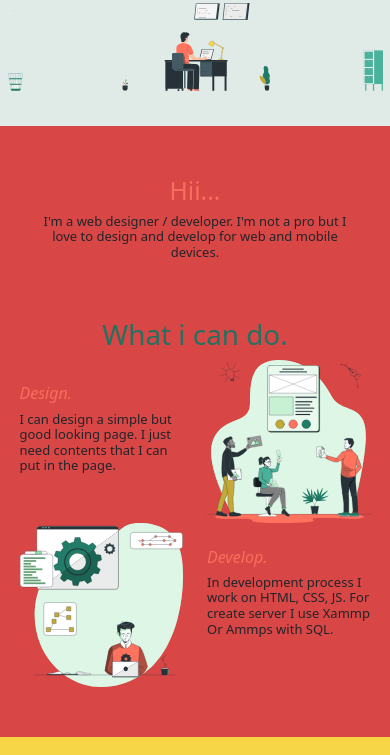
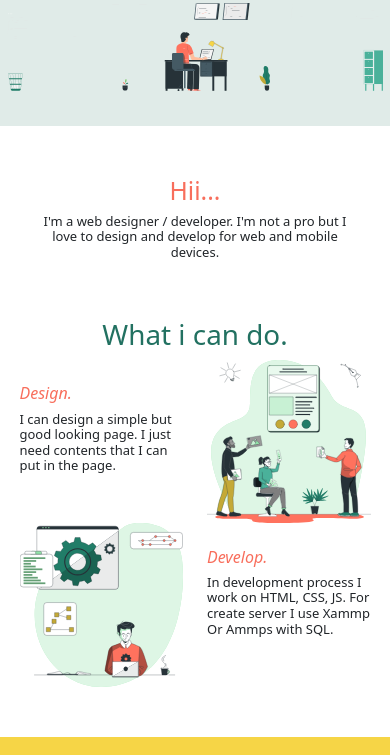
Before and after one commit to Raxmice/rx, a plain HTML site: page index.html in a window 390 px wide. Shown: the part 89-844 px from the top of the page. Drawn offline with nearby package versions, Linux system fonts and the light colour scheme; a script that the page names is missing; a web font is replaced by a local one.

Commit message:
Update header.css

```diff
--- a/css/header.css
+++ b/css/header.css
@@ -1,6 +1,5 @@
 /* Mobile Styles */
 @media only screen and (max-width: 400px) {
-  body{ background-color:#d94646;}
   /*header*/
   .logo{
     width:40px;
```
